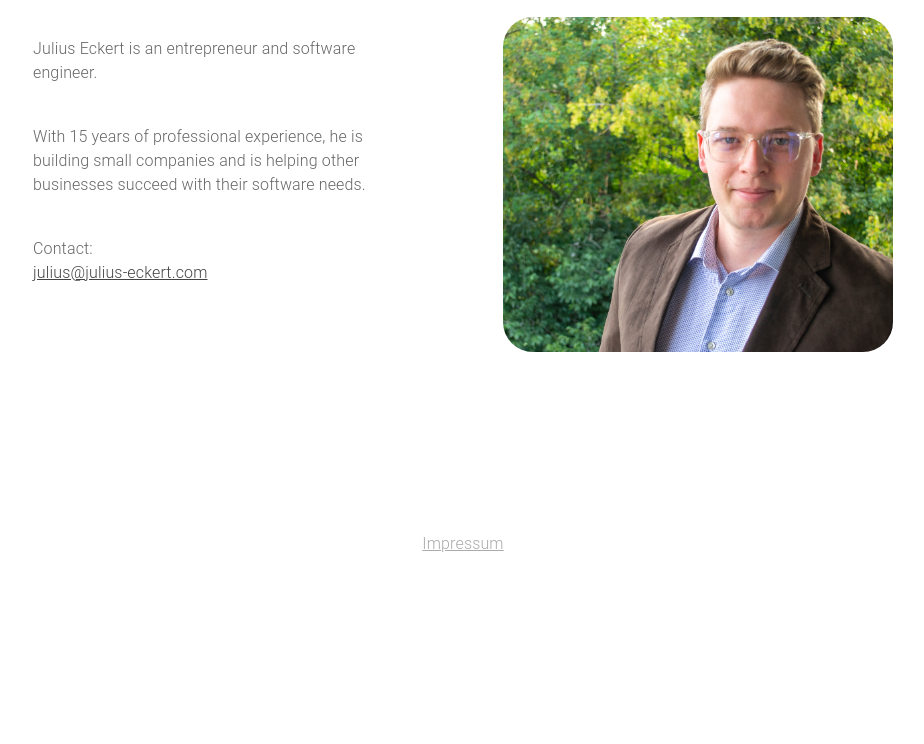
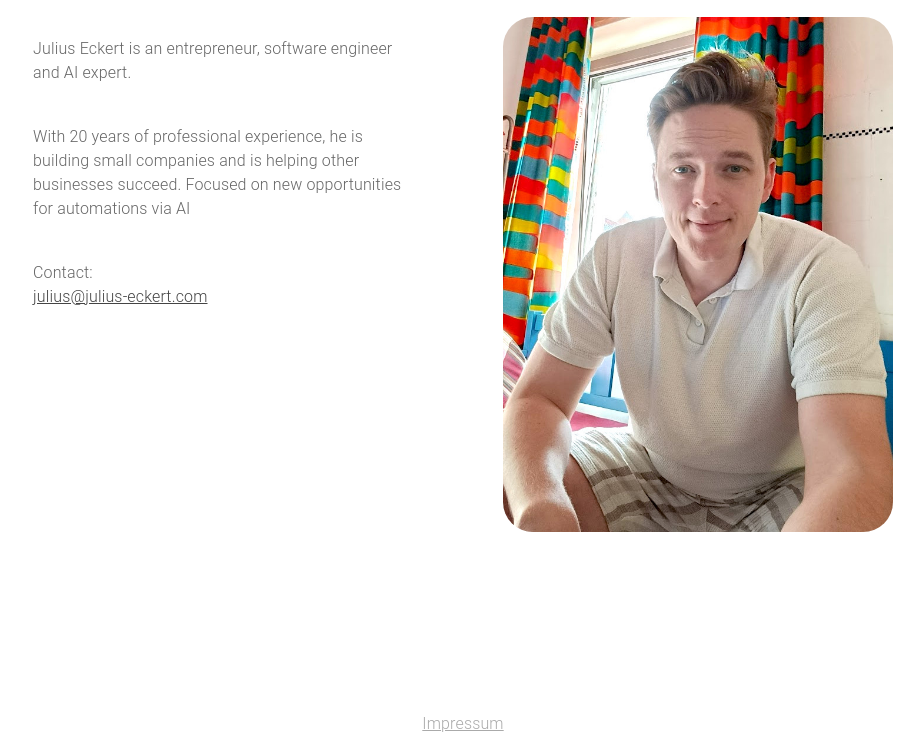
Before and after one commit to julius/www.julius-eckert.com, a plain HTML site: page index.html in a window 1280 px wide. Shown: the part 131-875 px from the top of the page, without its empty margins (177-1101 px from the left). Before the commit the page ends 800 px from the top, so only its background shows below. Drawn offline with Linux system fonts and the light colour scheme.

Commit message:
update website

```diff
--- a/index.html
+++ b/index.html
@@ -98,16 +98,16 @@
 		</div>
 
 		<div class="container grid-container">
-            <img src="julius1_medium.jpg" class="foto" />
+            <img src="julius2.jpg" class="foto" />
 
             <div class="content">
                 <p>
-                    Julius Eckert is an entrepreneur and software engineer.
+                    Julius Eckert is an entrepreneur, software engineer and AI expert.
                 </p>
 
                 <p>
-                    With 15 years of professional experience, he is building small companies and is helping other
-                    businesses succeed with their software needs.
+                    With 20 years of professional experience, he is building small companies and is helping other
+                    businesses succeed. Focused on new opportunities for automations via AI
                 </p>
 
                 <p>
```
Also changed, not shown: philip_pa4_iframe.html (deleted, +0 -17 lines), julius1_medium.jpg (deleted), julius2.jpg (added).
